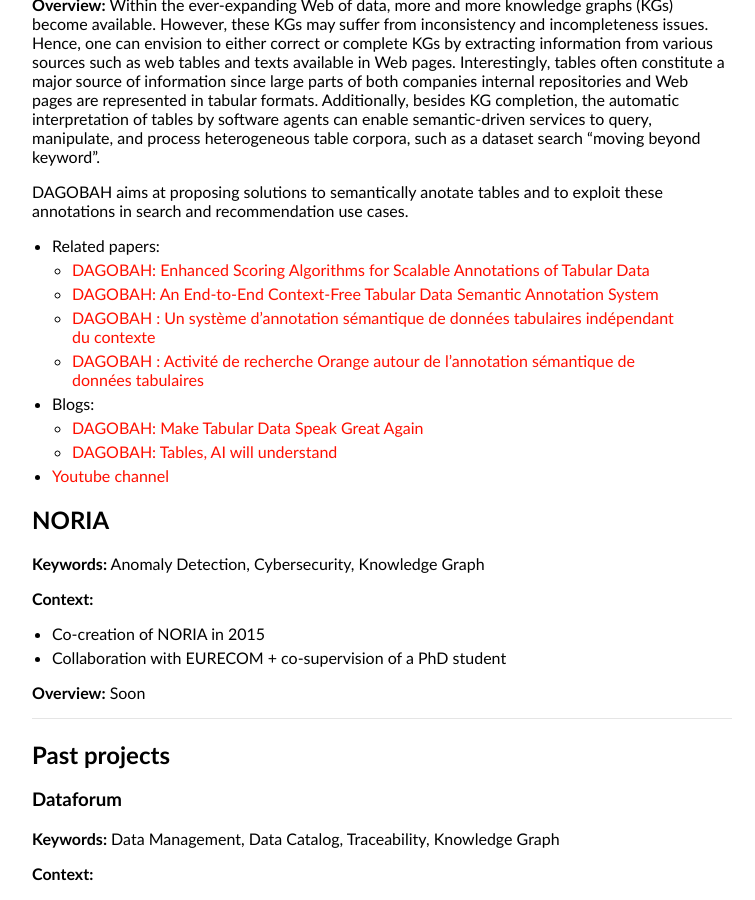
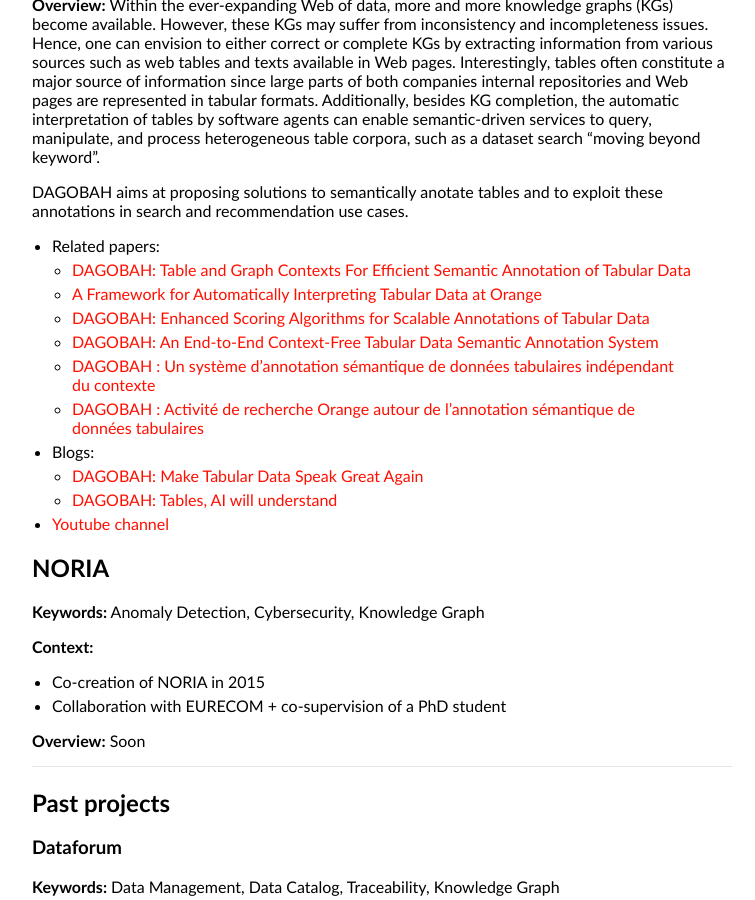
Before and after one commit to yoanchabot/yoanchabot.github.io, a Jekyll site: the page built from research.md, in a window 1280 px wide and 900 px high, scrolled down 371 px. Shown: the whole window, without its empty margins (258-1013 px from the left). Built offline with Jekyll 4.4.1, drawn with Linux system fonts in a browser that asks for light colours.

Commit message:
Update research.md

```diff
--- a/research.md
+++ b/research.md
@@ -20,6 +20,8 @@
 DAGOBAH aims at proposing solutions to semantically anotate tables and to exploit these annotations in search and recommendation use cases.
 
 * Related papers:
+  * <a href="https://yoanchabot.github.io/publications#iswc_2021_b">DAGOBAH: Table and Graph Contexts For Efficient Semantic Annotation of Tabular Data</a>
+  * <a href="https://yoanchabot.github.io/publications#iswc_2021_a">A Framework for Automatically Interpreting Tabular Data at Orange</a>
   * <a href="https://yoanchabot.github.io/publications#iswc_2020">DAGOBAH: Enhanced Scoring Algorithms for Scalable Annotations of Tabular Data</a>
   * <a href="https://yoanchabot.github.io/publications#iswc_2019">DAGOBAH: An End-to-End Context-Free Tabular Data Semantic Annotation System</a>
   * <a href="https://yoanchabot.github.io/publications#ic_2020">DAGOBAH : Un système d'annotation sémantique de données tabulaires indépendant du contexte</a>
```
